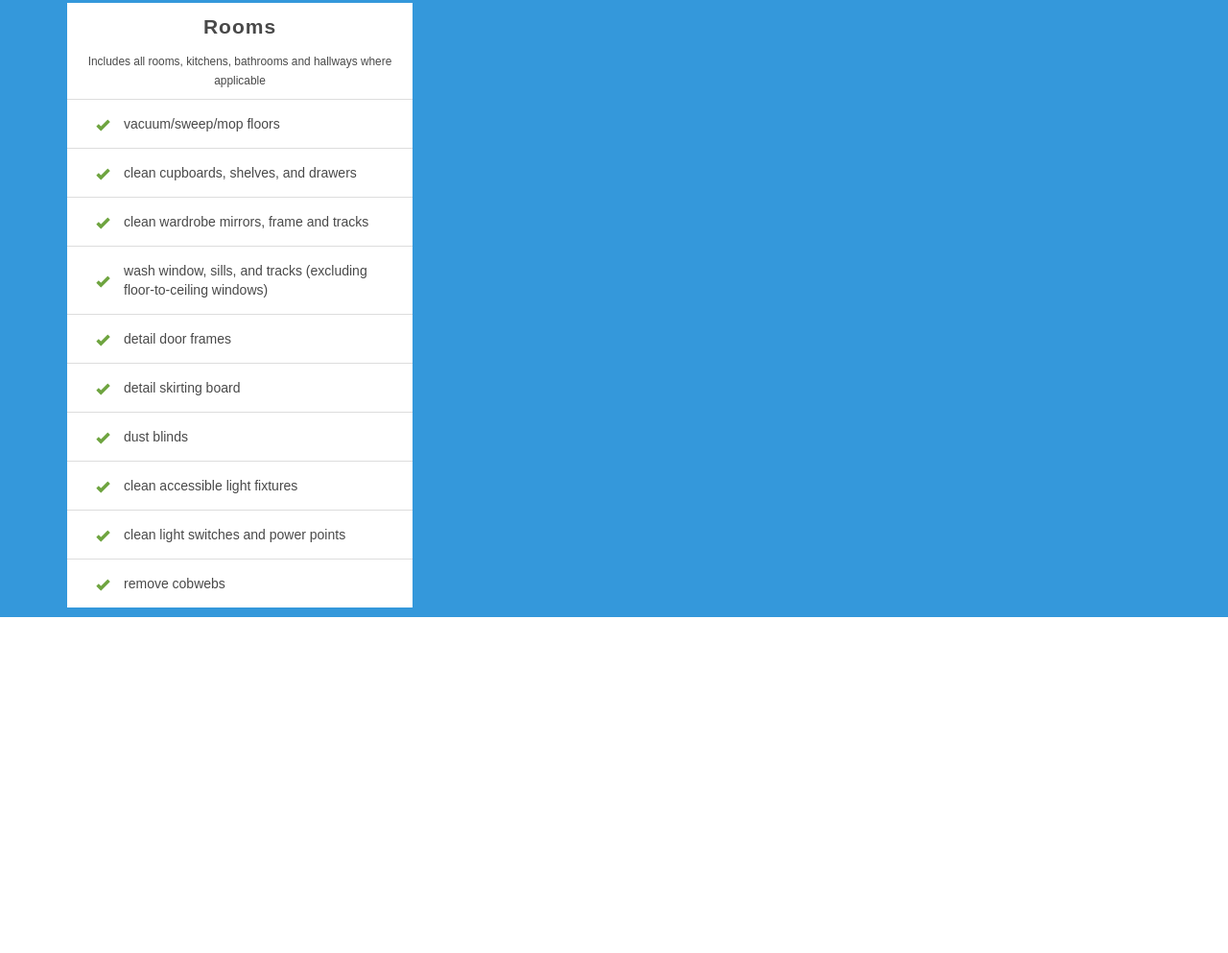
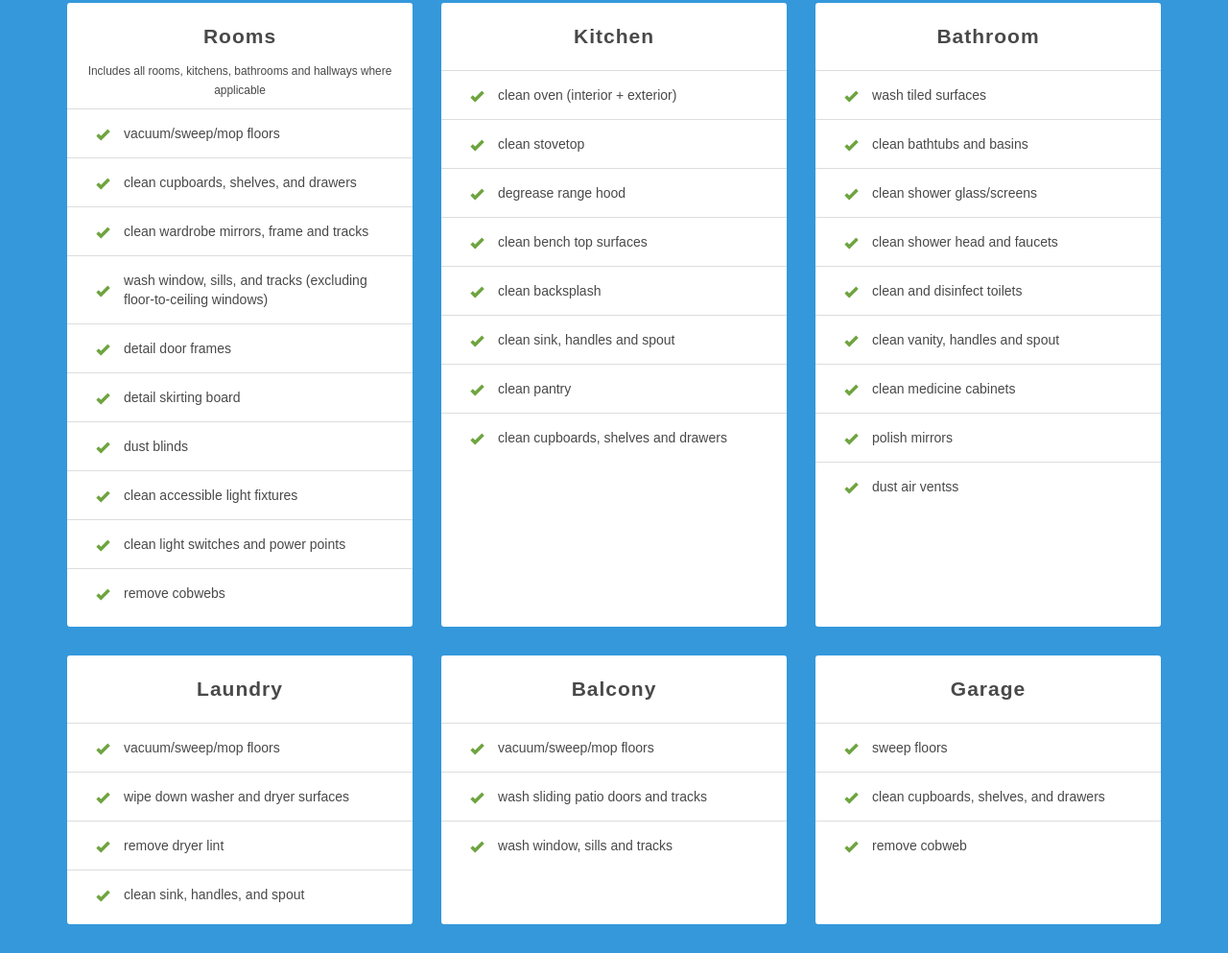
Before and after one commit to strongwarmi/Neat, a plain HTML site: page index.html in a window 1280 px wide. Shown: the part 140-1133 px from the top of the page at 96% size. Before the commit the page ends 800 px from the top, so only its background shows below. Drawn offline with nearby package versions, Linux system fonts and the light colour scheme; a web font is replaced by a local one.

Commit message:
section cleaning checklist complete

```diff
--- a/css/main.css
+++ b/css/main.css
@@ -19,10 +19,13 @@ body{
   font-size: 1.5em;
   font-weight: bold;
   letter-spacing: 1px;
+  margin-top:10px;
 }
 .checklist{
   background-color: white;
   color: #494949;
+  margin-bottom: 30px;
+  border-radius: 3px;
 }
 .checklist div{
   padding: 10px;
@@ -38,3 +41,19 @@ body{
   justify-content: initial;
   align-items: center;
 }
+.rooms{
+  height: 650px;
+}
+@media (max-width: 1100px){
+  .rooms{
+    height: 1000px;
+  }
+}
+.laundry{
+  height: 280px;
+}
+@media (max-width: 1100px){
+  .laundry{
+    height: 400px;
+  }
+}
--- a/index.html
+++ b/index.html
@@ -21,7 +21,7 @@
         </div>
         <div class="row">
           <div class="col-sm-4">
-            <div class="checklist">
+            <div class="checklist rooms">
               <div class="text-center">
                 <p>Rooms</p>
                 <small>Includes all rooms, kitchens, bathrooms and hallways where applicable</small>
@@ -61,11 +61,136 @@
               </ul>
             </div>
           </div>
-          <div class="col-xs-4"></div>
-          <div class="col-xs-4"></div>
+          <div class="col-sm-4">
+            <div class="checklist rooms">
+              <div class="text-center">
+                <p>Kitchen</p>
+              </div>
+              <ul class="list-unstyled">
+                <li class="item-checklist">
+                  <i class="glyphicon glyphicon-ok check"></i>clean oven (interior + exterior)
+                </li>
+                <li class="item-checklist">
+                  <i class="glyphicon glyphicon-ok check"></i> clean stovetop
+                </li>
+                <li class="item-checklist">
+                  <i class="glyphicon glyphicon-ok check"></i> degrease range hood
+                </li>
+                <li class="item-checklist">
+                  <i class="glyphicon glyphicon-ok check"></i><span> clean bench top surfaces</span>
+                </li>
+                <li class="item-checklist">
+                  <i class="glyphicon glyphicon-ok check"></i> clean backsplash
+                </li>
+                <li class="item-checklist">
+                  <i class="glyphicon glyphicon-ok check"></i>clean sink, handles and spout
+                </li>
+                <li class="item-checklist">
+                  <i class="glyphicon glyphicon-ok check"></i> clean pantry
+                </li>
+                <li class="item-checklist">
+                  <i class="glyphicon glyphicon-ok check"></i> clean cupboards, shelves and drawers
+                </li>
+              </ul>
+            </div>
+          </div>
+          <div class="col-sm-4">
+            <div class="checklist rooms">
+              <div class="text-center">
+                <p>Bathroom</p>
+              </div>
+              <ul class="list-unstyled">
+                <li class="item-checklist">
+                  <i class="glyphicon glyphicon-ok check"></i>
+                  <span>wash tiled surfaces</span>
+                </li>
+                <li class="item-checklist">
+                  <i class="glyphicon glyphicon-ok check"></i> clean bathtubs and basins
+                </li>
+                <li class="item-checklist">
+                  <i class="glyphicon glyphicon-ok check"></i> clean shower glass/screens
+                </li>
+                <li class="item-checklist">
+                  <i class="glyphicon glyphicon-ok check"></i> clean shower head and faucets
+                </li>
+                <li class="item-checklist">
+                  <i class="glyphicon glyphicon-ok check"></i> clean and disinfect toilets
+                </li>
+                <li class="item-checklist">
+                  <i class="glyphicon glyphicon-ok check"></i>clean vanity, handles and spout
+                </li>
+                <li class="item-checklist">
+                  <i class="glyphicon glyphicon-ok check"></i><span> clean medicine cabinets</span>
+                </li>
+                <li class="item-checklist">
+                  <i class="glyphicon glyphicon-ok check"></i> polish mirrors
+                </li>
+                <li class="item-checklist">
+                  <i class="glyphicon glyphicon-ok check"></i> dust air ventss
+                </li>
+              </ul>
+            </div>
+          </div>
         </div>
-        <div class="row"></div>
-
+        <div class="row">
+          <div class="col-sm-4">
+            <div class="checklist laundry">
+              <div class="text-center">
+                <p>Laundry</p>
+              </div>
+              <ul class="list-unstyled">
+                <li class="item-checklist">
+                  <i class="glyphicon glyphicon-ok check"></i>vacuum/sweep/mop floors
+                </li>
+                <li class="item-checklist">
+                  <i class="glyphicon glyphicon-ok check"></i> wipe down washer and dryer surfaces
+                </li>
+                <li class="item-checklist">
+                  <i class="glyphicon glyphicon-ok check"></i> remove dryer lint
+                </li>
+                <li class="item-checklist">
+                  <i class="glyphicon glyphicon-ok check"></i><span> clean sink, handles, and spout</span>
+                </li>
+              </ul>
+            </div>
+          </div>
+          <div class="col-sm-4">
+            <div class="checklist laundry">
+              <div class="text-center">
+                <p>Balcony</p>
+              </div>
+              <ul class="list-unstyled">
+                <li class="item-checklist">
+                  <i class="glyphicon glyphicon-ok check"></i>vacuum/sweep/mop floors
+                </li>
+                <li class="item-checklist">
+                  <i class="glyphicon glyphicon-ok check"></i> wash sliding patio doors and tracks
+                </li>
+                <li class="item-checklist">
+                  <i class="glyphicon glyphicon-ok check"></i> wash window, sills and tracks
+                </li>
+              </ul>
+            </div>
+          </div>
+          <div class="col-sm-4">
+            <div class="checklist laundry">
+              <div class="text-center">
+                <p>Garage</p>
+              </div>
+              <ul class="list-unstyled">
+                <li class="item-checklist">
+                  <i class="glyphicon glyphicon-ok check"></i> sweep floors
+                </li>
+                <li class="item-checklist">
+                  <i class="glyphicon glyphicon-ok check"></i> clean cupboards, shelves, and drawers
+                </li>
+                <li class="item-checklist">
+                  <i class="glyphicon glyphicon-ok check"></i> remove cobweb
+                </li>
+              </ul>
+            </div>
+          </div>
+        </div>
       </div>
     </section>
     <!-- jQuery (necesario para que funcionen los componentes de Bootstrap) -->
```
